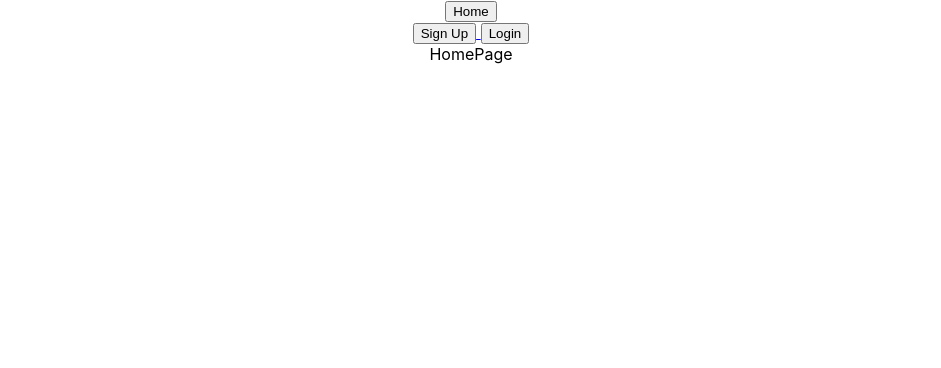
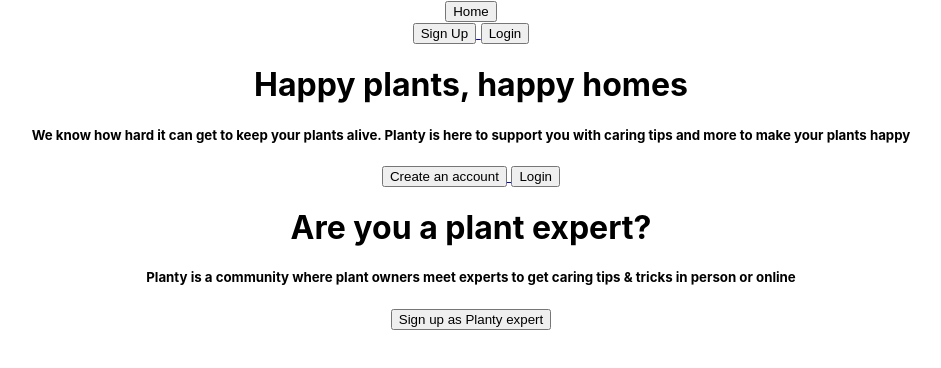
Before and after one commit to secilegen/planty-client, a React (Create React App) app: page / in a window 1280 px wide. Shown: the top 368 px of the page, without its empty margins (169-1110 px from the left). Built offline with nearby package versions, Linux system fonts and the light colour scheme.

Commit message:
home page added

```diff
--- a/src/pages/HomePage.jsx
+++ b/src/pages/HomePage.jsx
@@ -1,8 +1,34 @@
 import React from 'react'
+import { Link } from "react-router-dom";
+import { useContext } from "react";
+import { AuthContext } from "../context/auth.context";
+
 
 function HomePage() {
+  const {isLoggedIn, user, logOutUser} = useContext(AuthContext)
   return (
-    <div>HomePage</div>
+    <div>
+
+      {isLoggedIn && (
+        <div></div>
+      )}
+      {!isLoggedIn && (
+        <div>
+        <h1>Happy plants, happy homes</h1>
+        <h5>We know how hard it can get to keep your plants alive. Planty is here to support you with caring tips and more to make your plants happy
+        </h5>
+        <Link to="/signup"> <button>Create an account</button> </Link>
+        <Link to="/login"> <button>Login</button> </Link>
+        <div>
+          <h1>Are you a plant expert?</h1>
+          <h5>Planty is a community where plant owners meet experts to get caring tips & tricks in person or online</h5>
+          <Link to="/signup-expert"> <button>Sign up as Planty expert</button> </Link>
+          </div>
+          </div>
+      )}
+
+
+    </div>
   )
 }
 
```
